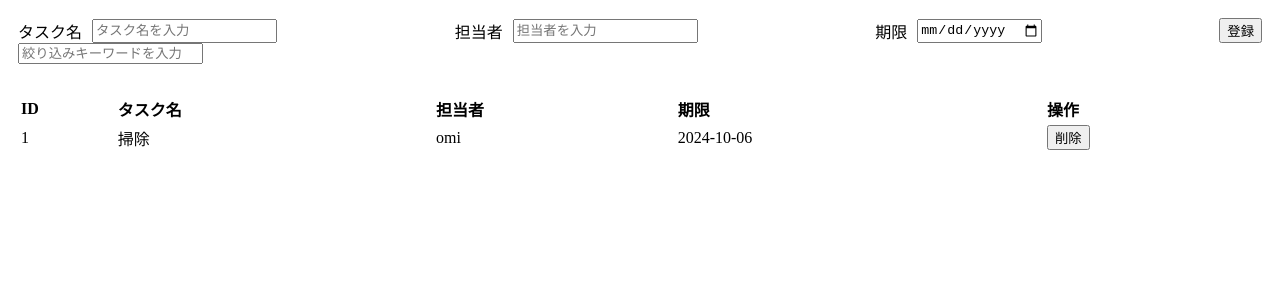
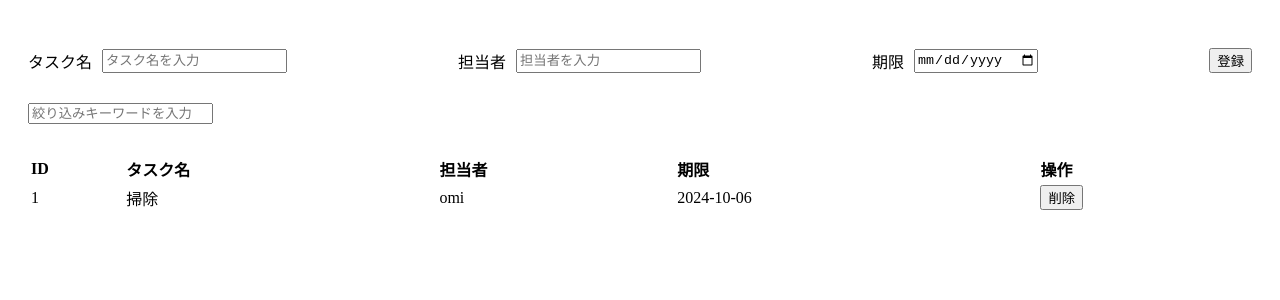
Before and after one commit to Omi354/todo-app-react, a React (Vite) app: page / in a window 1280 px wide. Shown: the top 300 px of the page. Built offline with nearby package versions, Linux system fonts and the light colour scheme.

Commit message:
並べ替え用のクリックイベントを設定しました

```diff
--- a/src/App.scss
+++ b/src/App.scss
@@ -3,7 +3,7 @@ body {
 }
 
 .container {
-  padding: 10px;
+  padding: 40px 20px;
 }
 
 .input {
@@ -25,3 +25,7 @@ body {
     text-align: left;
   }
 }
+
+.filteringArea {
+  margin-top: 30px;
+}
--- a/src/App.tsx
+++ b/src/App.tsx
@@ -14,10 +14,8 @@ type InputTaskAreaProps = {
 
 type InputProps = {
   label: string;
-  // Qiitaネタ => undefinedとnullの違い
-  placeholder: string | undefined;
+  placeholder: string;
   inputType: string;
-  // Qiitaネタ => 子コンポーネントでのイベントeを親コンポーネントで使う方法
   onInputChange: (e: React.ChangeEvent<HTMLInputElement>) => void;
   value: string;
 };
@@ -135,9 +133,14 @@ const InputTaskArea: React.FC<InputTaskAreaProps> = ({
 type TasksAreaProps = {
   tasks: Array<task>;
   onDeleteBtnClick: (i: number) => void;
+  onSortBtnClick: () => void;
 };
 
-const TasksArea: React.FC<TasksAreaProps> = ({ tasks, onDeleteBtnClick }) => {
+const TasksArea: React.FC<TasksAreaProps> = ({
+  tasks,
+  onDeleteBtnClick,
+  onSortBtnClick,
+}) => {
   return (
     <table className="tasksTable">
       <thead className="tasksTable_thead">
@@ -145,7 +148,9 @@ const TasksArea: React.FC<TasksAreaProps> = ({ tasks, onDeleteBtnClick }) => {
           <th className="tasksTable_th">ID</th>
           <th className="tasksTable_th">タスク名</th>
           <th className="tasksTable_th">担当者</th>
-          <th className="tasksTable_th">期限</th>
+          <th className="tasksTable_th" onClick={onSortBtnClick}>
+            期限
+          </th>
           <th className="tasksTable_th">操作</th>
         </tr>
       </thead>
@@ -176,6 +181,7 @@ type FilteringAreaProps = {
 const FilteringArea: React.FC<FilteringAreaProps> = ({ onFilterChange }) => {
   return (
     <input
+      className="filteringArea"
       type="text"
       placeholder="絞り込みキーワードを入力"
       onChange={onFilterChange}
@@ -217,6 +223,10 @@ function App() {
     setFilteredTasks(newFilterdTasks);
   }, [filteringWord, tasks]);
 
+  const handleSortBtnClick = () => {
+    console.log("sortBtncliked");
+  };
+
   return (
     <div className="container">
       <InputTaskArea
@@ -233,6 +243,7 @@ function App() {
       <TasksArea
         tasks={filteredTasks}
         onDeleteBtnClick={handleDeleteBtnClick}
+        onSortBtnClick={handleSortBtnClick}
       />
     </div>
   );
```
